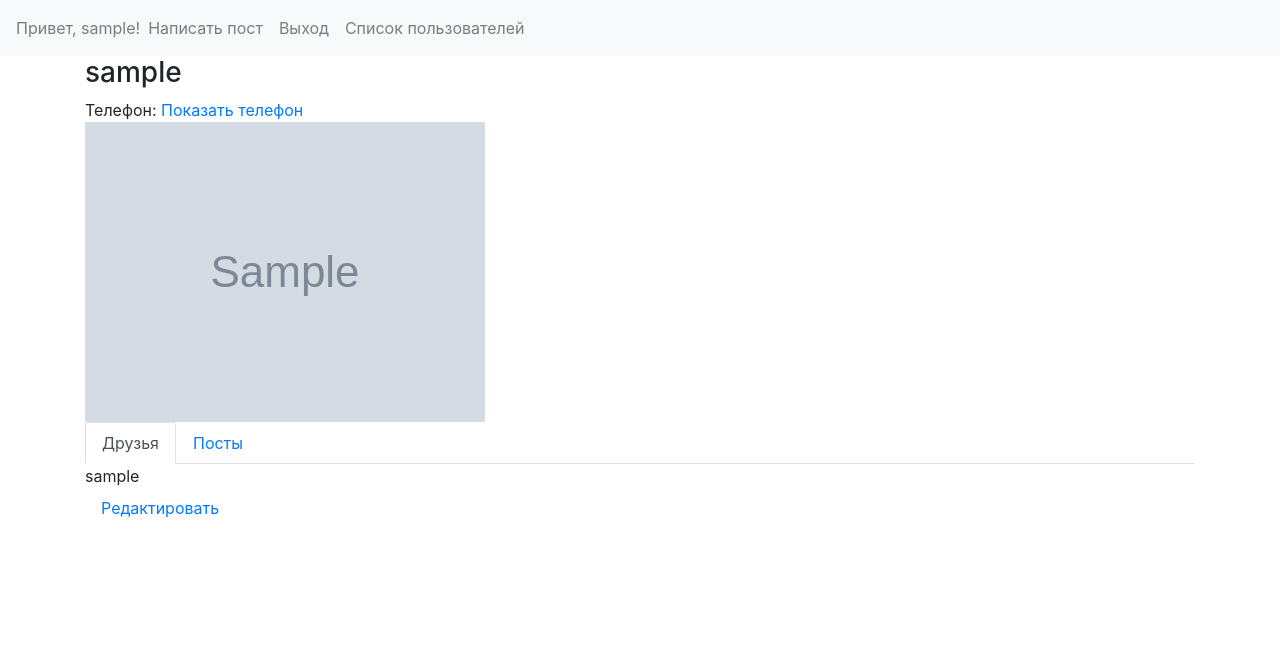
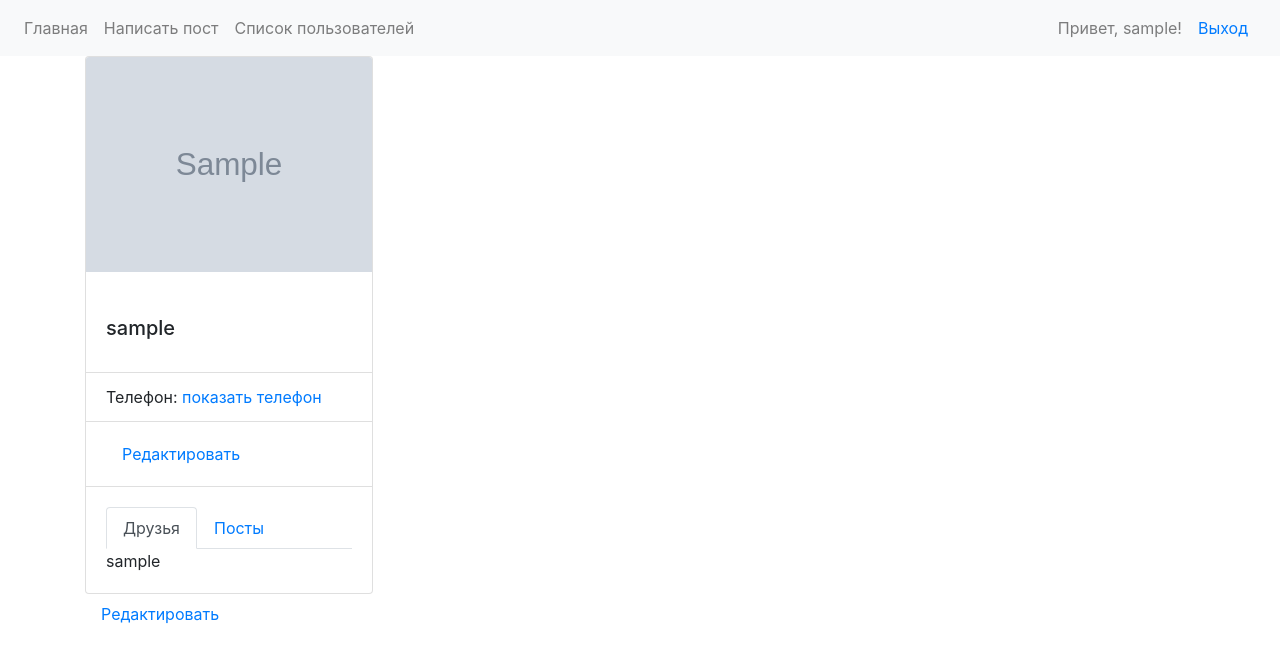
Before and after one commit to galubezzz/python_group_1_exam_6_maria_galunova, a Django app: page /user/1 in a window 1280 px wide. Shown: the top 663 px of the page. Run offline with Django 3.2, Linux system fonts and the light colour scheme; a user stored in the database is signed in; tables that the repository leaves empty hold one stand-in row (values such as "Sample post"); grey boxes marked "Sample" are stand-in pictures; some libraries are stand-ins or nearby versions.

Commit message:
minor templates changes

```diff
--- a/source/webapp/forms.py
+++ b/source/webapp/forms.py
@@ -5,7 +5,7 @@ from webapp.models import User, UserInfo, Post
 class PostForm(forms.ModelForm):
     class Meta:
         model = Post
-        exclude =['author']
+        exclude =['author', 'date']
 
 class UserForm(forms.ModelForm):
     class Meta:
--- a/source/webapp/templates/base.html
+++ b/source/webapp/templates/base.html
@@ -19,25 +19,28 @@
         <span class="navbar-toggler-icon"></span>
     </button>
     <div class="collapse navbar-collapse" id="navbarNav">
-        <ul class="navbar-nav">
+        <ul class="navbar-nav mr-auto mt-2 mt-lg-0">
+                <li>
+                    <a href="{% url 'webapp:posts' %}" class="nav-link">Главная</a>
+                </li>
             {% if request.user.is_authenticated %}
-                <li class="nav-item navbar-text">Привет, {{ request.user.username }}!</li>
                  <li class="nav-item">
                 <a href="{% url 'webapp:post_create' %}" class="nav-link">Написать пост</a>
                 </li>
                 <li class="nav-item">
-                    <a href="{% url 'accounts:logout' %}" class="nav-link">Выход</a>
-                </li>
-                <li class="nav-item">
                     <a href="{% url 'webapp:users' %}" class="nav-link">Список пользователей</a>
-                </li>
-            {% else %}
-               <li class="nav-item">
-                <a href="{% url 'accounts:login' %}" class="nav-link">Войти</a>
                 </li>
            {% endif %}
             {% block menu %}{% endblock %}
         </ul>
+        <form class="form-inline my-2 my-lg-0">
+            {% if request.user.is_authenticated %}
+                <span class="nav-item navbar-text">Привет, {{ request.user.username }}!</span>
+                <a href="{% url 'accounts:logout' %}" class="nav-link">Выход</a>
+            {% else %}
+                <a href="{% url 'accounts:login' %}" class="nav-link">Войти</a>
+           {% endif %}
+        </form>
     </div>
 </nav>
 <div class="container">
--- a/source/webapp/templates/post_detail.html
+++ b/source/webapp/templates/post_detail.html
@@ -3,7 +3,7 @@
 {% block content %}
 
     <h3>{{ post.title }}</h3>
-    Текст: {{ post.text }} <br>
+    <p>{{ post.text }}</p>
     Автор: {{ post.author }} <br>
     Дата создания: {{ post.date }} <br>
     {% if post.author == request.user %}
--- a/source/webapp/templates/user_details.html
+++ b/source/webapp/templates/user_details.html
@@ -1,10 +1,19 @@
 {% extends 'base.html' %}
 {% block title %}Пользователь {% endblock %}
 {% block content %}
-    <h3>{{ userinfo.user }}</h3>
-    Телефон: <a href="#" id="link">Показать телефон</a> <span id="phone">{{ userinfo.phone }}</span><br>
-    <img class="user_photo" src="{{ userinfo.photo.url }}" alt="user photo"> <br>
-    <nav>
+    <div class="card" style="width: 18rem;">
+        <img class="card-img-top" src="{{ userinfo.photo.url }}" alt="user photo"> <br>
+      <div class="card-body">
+        <h5 class="card-title">{{ userinfo.user }}</h5>
+      </div>
+      <ul class="list-group list-group-flush">
+        <li class="list-group-item">Телефон: <a href="#" id="link">показать телефон</a> <span id="phone">{{ userinfo.phone }}</span><br></li>
+            {% if userinfo.user == request.user %}
+                <li class="list-group-item"><a href="{% url 'webapp:user_update' user.pk %}" class="nav-link">Редактировать</a></li>
+            {% endif %}
+      </ul>
+      <div class="card-body">
+        <nav>
         <div class="nav nav-tabs" id="nav-tab" role="tablist">
             <a class="nav-item nav-link active" id="nav-home-tab" data-toggle="tab" href="#nav-home" role="tab" aria-controls="nav-home" aria-selected="true">Друзья</a>
             <a class="nav-item nav-link" id="nav-profile-tab" data-toggle="tab" href="#nav-profile" role="tab" aria-controls="nav-profile" aria-selected="false">Посты</a>
@@ -18,10 +27,12 @@
             </div>
             <div class="tab-pane fade" id="nav-profile" role="tabpanel" aria-labelledby="nav-profile-tab">
                 {% for post in posts.all %}
-                    {{ post.title }}<br>
+                    <a href="{% url 'webapp:post_details' post.pk %}">{{ post.title }}</a><br>
                 {% endfor %}
             </div>
         </div>
+      </div>
+    </div>
     {% if userinfo.user == request.user %}
     <a href="{% url 'webapp:user_update' user.pk %}" class="nav-link">Редактировать</a>
     {% endif %}
--- a/source/webapp/views.py
+++ b/source/webapp/views.py
@@ -36,7 +36,6 @@
     model = Post
     template_name = 'post_update.html'
     form_class = PostForm
-    success_url = reverse_lazy('webapp:posts')
 
     def get(self, request, pk):
         post = get_object_or_404(Post, pk=pk)
@@ -44,6 +43,8 @@
             return HttpResponseRedirect(reverse('webapp:post_details', kwargs={'pk': pk}))
         return super().get(request, pk=pk)
 
+    def get_success_url(self):
+        return reverse('webapp:post_details', kwargs={'pk': self.object.pk})
 
 class PostDeleteView(DeleteView):
     model = Post
@@ -79,7 +80,7 @@
     form_class = UserForm
 
     def get_success_url(self):
-        return reverse('webapp:user_detail', kwargs={'pk': self.object.pk})
+        return reverse('webapp:user_details', kwargs={'pk': self.object.pk})
 
     def get(self, request, pk):
         user = get_object_or_404(Post, pk=pk)
```
Also changed, not shown: source/webapp/templates/user_list.html (+5 -3 lines).
